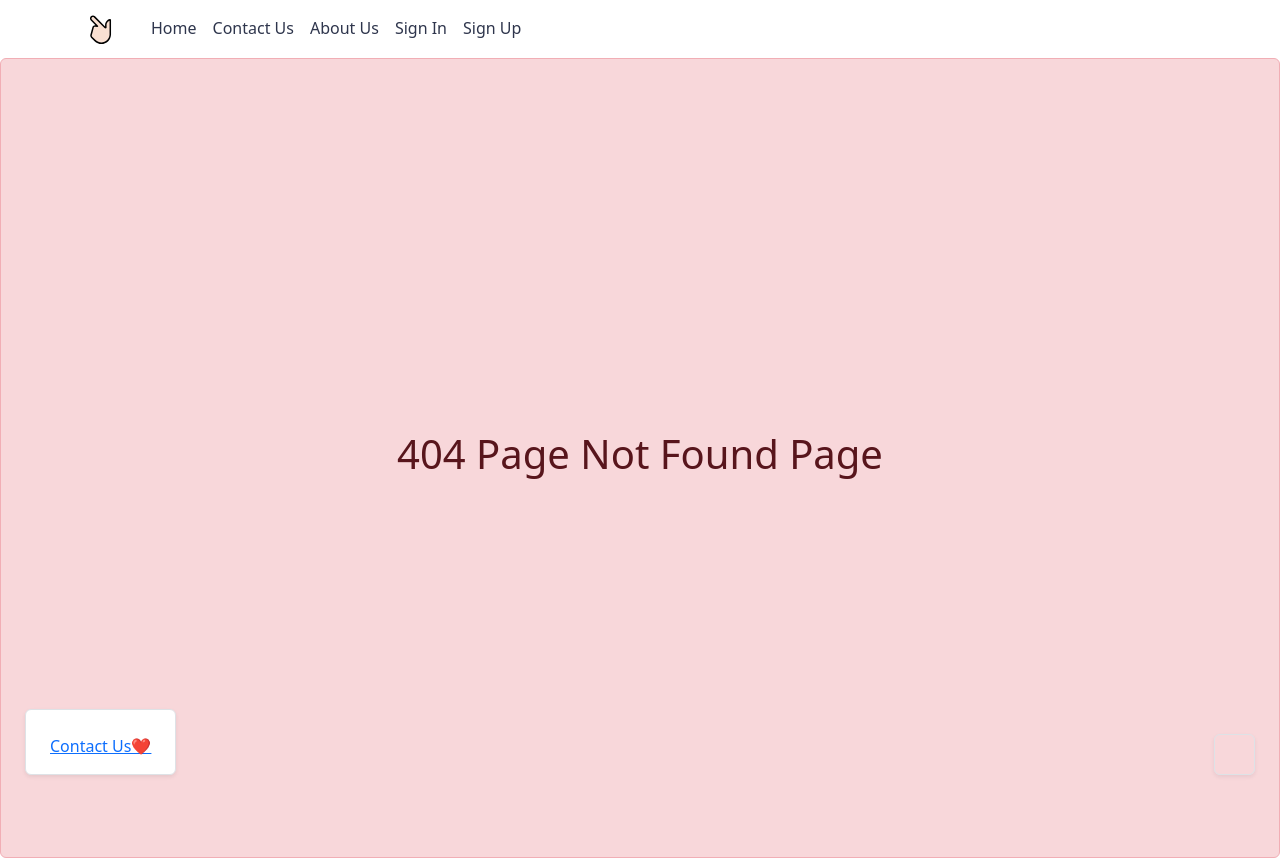
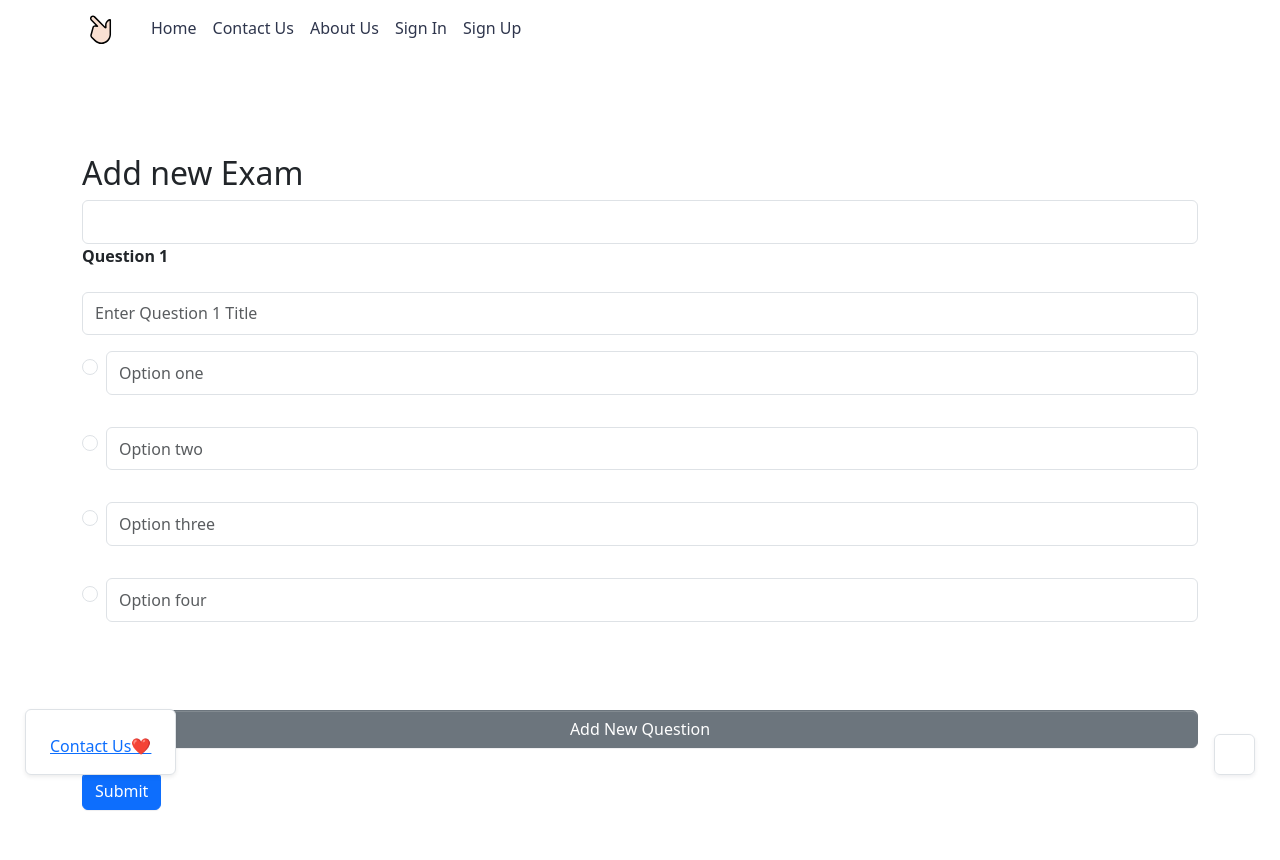
Before and after one commit to hasnaaamerr/ANGULAR--Project, an Angular app: page /admin/exam/create in a window 1280 px wide. Shown: the top 860 px of the page. Built offline with nearby package versions, Linux system fonts and the light colour scheme.

Commit message:
admin exam pages

```diff
--- a/src/app/app-routing.module.ts
+++ b/src/app/app-routing.module.ts
@@ -9,6 +9,8 @@ import { SignInComponent } from './components/sign-in/sign-in.component';
 import { SingleExamComponent } from './components/single-exam/single-exam.component';
 import { ResultComponent } from './components/result/result.component';
 import { ContactUsComponent } from './components/contact-us/contact-us.component';
+import { AdminExamsComponent } from './components/admin-exams/admin-exams.component';
+import { CreateExamComponent } from './components/create-exam/create-exam.component';
 
 
 const routes: Routes = [
@@ -20,6 +22,8 @@ const routes: Routes = [
   { path: 'SignUp', component: SignUpComponent },
   { path: 'SignIn', component: SignInComponent },
   { path: 'ContactUs', component: ContactUsComponent },
+  { path: 'admin/exam', component: AdminExamsComponent },
+  { path: 'admin/exam/create', component: CreateExamComponent },
   { path: 'exam/:id', component: SingleExamComponent },
   { path: 'exam/result/:id', component: ResultComponent },
   { path: '**', component: NotFoundComponent } // 404 not found with any wrong url
--- a/src/app/app.module.ts
+++ b/src/app/app.module.ts
@@ -19,6 +19,8 @@ import { ResultComponent } from './components/result/result.component';
 import { AboutUsComponent } from './components/about-us/about-us.component';
 import { ContactUsComponent } from './components/contact-us/contact-us.component';
 import { FontAwesomeModule } from '@fortawesome/angular-fontawesome';
+import { AdminExamsComponent } from './components/admin-exams/admin-exams.component';
+import { CreateExamComponent } from './components/create-exam/create-exam.component';
 
 
 
@@ -35,7 +37,9 @@ import { FontAwesomeModule } from '@fortawesome/angular-fontawesome';
     SingleExamComponent,
     ResultComponent,
     AboutUsComponent,
-    ContactUsComponent
+    ContactUsComponent,
+    AdminExamsComponent,
+    CreateExamComponent
 
   ],
   imports: [
--- /dev/null
+++ b/src/app/components/admin-exams/admin-exams.component.html
@@ -0,0 +1,28 @@
+<div class="mt-5 pt-5 mb-5 pb-5">
+    <div class="container my-5">
+        <div class="d-flex justify-content-between">
+            <h1>My Table</h1>
+            <button class="btn btn-primary">Add new exam</button>
+        </div>
+
+        <table class="table mt-5">
+        <thead>
+            <th>Exam Title</th>
+            <th>Questions Count</th>
+            <th>Created At</th>
+            <th>Actions</th>
+        </thead>
+        <tbody>
+            <tr>
+            <td>Amr</td>
+            <td>asd</td>
+            <td></td>
+            <td>
+                <button class="btn btn-primary me-2">Edit</button>
+                <button class="btn btn-danger">Delete</button>
+            </td>
+            </tr>
+        </tbody>
+        </table>
+    </div>
+</div>
--- /dev/null
+++ b/src/app/components/create-exam/create-exam.component.html
@@ -0,0 +1,34 @@
+<div class="container mt-5 pt-5 mb-5 pb-5">
+    <h2>Add new Exam</h2>
+    <form [formGroup]="questionsForm">
+        <input class="form-control" formControlName="examName" />
+
+        <div class="question-group">
+          <div class="question-parent mb-4 pb-5" *ngFor="let question of questionCount">
+            <label class="fs-6 fw-bold mb-2">Question {{ question }}</label>
+            <input type="text" class="form-control form-control-solid mt-3" placeholder="Enter Question {{ question }} Title" [formControlName]="'Titles' + question" required>
+            <div id="question-inputs">
+              <div class="d-flex align-items-center mb-3">
+                <input class="form-check-input me-2" type="radio" value="1" [name]="'Checks' + question" required>
+                <input type="text" class="form-control form-control-solid mt-3" placeholder="Option one" [formControlName]="'Options' + question + '1'" required>
+              </div>
+              <div class="d-flex align-items-center mb-3">
+                <input class="form-check-input me-2" type="radio" value="2" [name]="'Checks' + question" required>
+                <input type="text" class="form-control form-control-solid mt-3" placeholder="Option two" [formControlName]="'Options' + question + '2'" required>
+              </div>
+              <div class="d-flex align-items-center mb-3">
+                <input class="form-check-input me-2" type="radio" value="3" [name]="'Checks' + question" required>
+                <input type="text" class="form-control form-control-solid mt-3" placeholder="Option three" [formControlName]="'Options' + question + '3'" required>
+              </div>
+              <div class="d-flex align-items-center mb-3">
+                <input class="form-check-input me-2" type="radio" value="4" [name]="'Checks' + question" required>
+                <input type="text" class="form-control form-control-solid mt-3" placeholder="Option four" [formControlName]="'Options' + question + '4'" required>
+              </div>
+            </div>
+          </div>
+        </div>
+
+        <button type="button" class="btn btn-secondary w-100 mb-4" (click)="addNewQuestion()">Add New Question</button>
+        <button class="btn btn-primary" (click)="submitForm()">Submit</button>
+      </form>
+</div>
--- /dev/null
+++ b/src/app/components/create-exam/create-exam.component.ts
@@ -0,0 +1,49 @@
+import { Component, OnInit } from '@angular/core';
+import { FormBuilder, FormGroup, Validators } from '@angular/forms';
+
+@Component({
+  selector: 'app-create-exam',
+  templateUrl: './create-exam.component.html',
+  styleUrls: ['./create-exam.component.css']
+})
+export class CreateExamComponent implements OnInit {
+  questionsForm!: FormGroup;
+  questionCount = Array.from({ length: 1 }, (_, i) => i + 1);
+
+  constructor(private fb: FormBuilder) { }
+
+  ngOnInit() {
+    this.questionsForm = this.fb.group({
+      examName: ['', Validators.required],
+      Titles1: ['', Validators.required],
+      Options11: ['', Validators.required],
+      Options12: ['', Validators.required],
+      Options13: ['', Validators.required],
+      Options14: ['', Validators.required],
+    });
+  }
+
+  addNewQuestion() {
+    this.questionCount.push(this.questionCount.length + 1);
+    const questionControlName = `Titles${this.questionCount.length}`;
+    const option1ControlName = `Options${this.questionCount.length}1`;
+    const option2ControlName = `Options${this.questionCount.length}2`;
+    const option3ControlName = `Options${this.questionCount.length}3`;
+    const option4ControlName = `Options${this.questionCount.length}4`;
+
+    this.questionsForm.addControl(questionControlName, this.fb.control('', Validators.required));
+    this.questionsForm.addControl(option1ControlName, this.fb.control('', Validators.required));
+    this.questionsForm.addControl(option2ControlName, this.fb.control('', Validators.required));
+    this.questionsForm.addControl(option3ControlName, this.fb.control('', Validators.required));
+    this.questionsForm.addControl(option4ControlName, this.fb.control('', Validators.required));
+  }
+
+  submitForm() {
+    const formValues = {
+      questionCount: this.questionCount.length,
+      ...this.questionsForm.value
+    };
+    console.log(formValues);
+  }
+
+}
--- a/src/app/components/services/exam.service.ts
+++ b/src/app/components/services/exam.service.ts
@@ -65,4 +65,8 @@ export class ExamService {
     return this.http.post(`${this.baseURL}/CheckUserExam`, data);
   }
 
+  storeExam(exam:any){
+    return this.http.post(`${this.baseURL}/store`, exam);
+  }
+
 }
```
Also changed, not shown: src/app/components/admin-exams/admin-exams.component.ts (added, +10 -0 lines), src/app/components/admin-exams/admin-exams.component.css (added), src/app/components/create-exam/create-exam.component.css (added).
